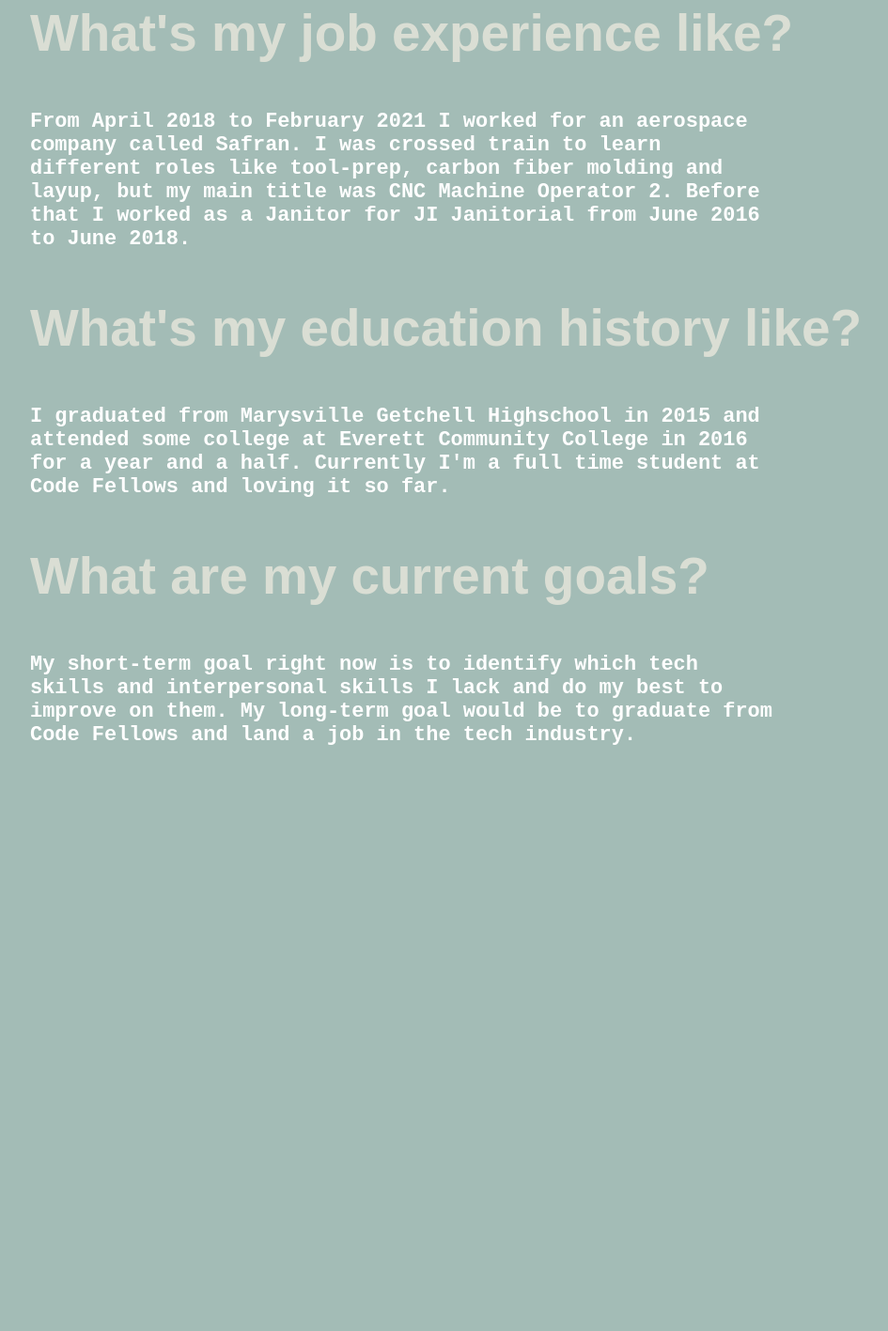
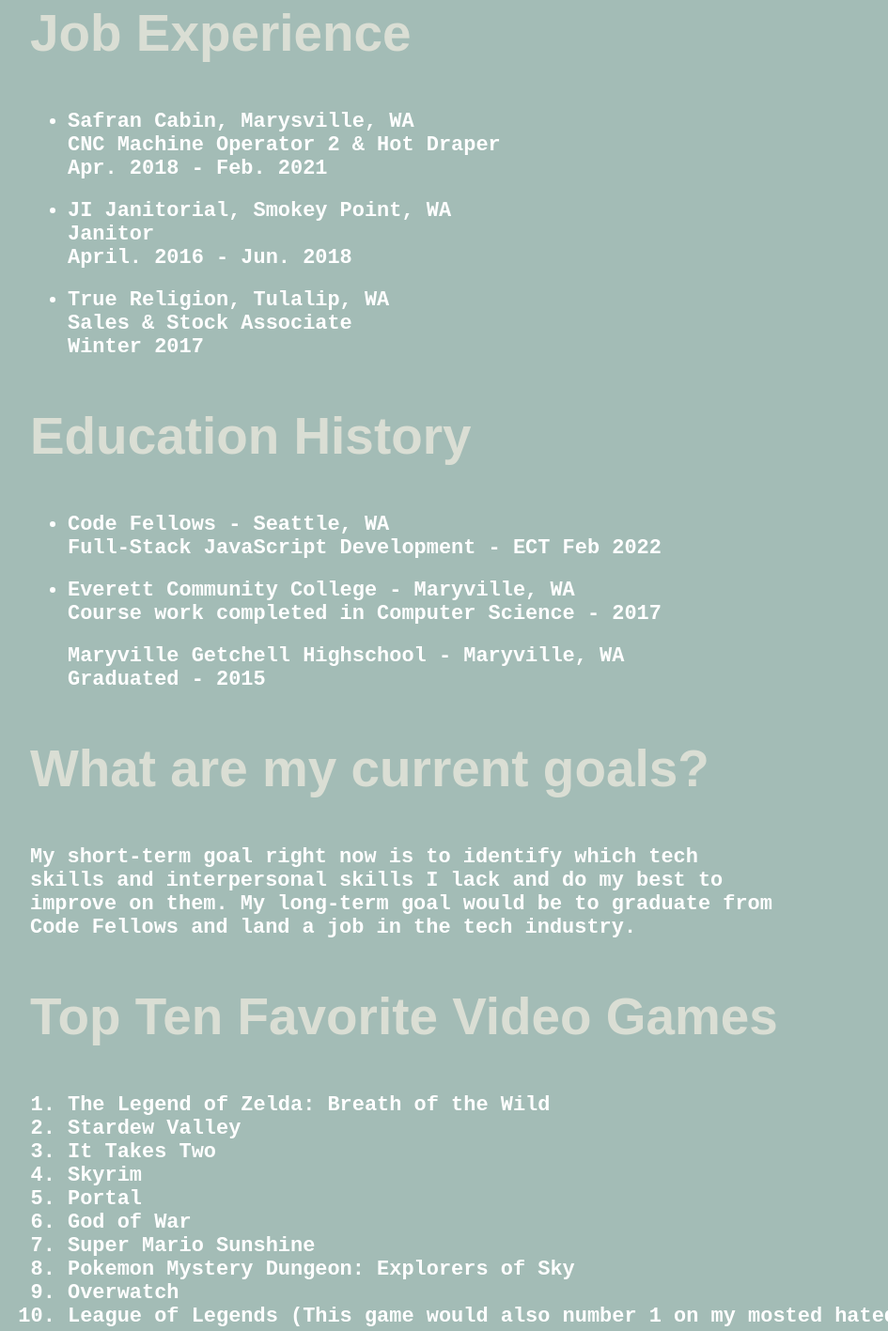
Before and after one commit to cianedanan/Lab-Class-03, a plain HTML site: page index.html in a window 1280 px wide. Shown: the part 966-2383 px from the top of the page at 94% size, without its empty margins (293-1238 px from the left). Before the commit the page ends 1811 px from the top, so only its background shows below. Drawn offline with Linux system fonts and the light colour scheme; a web font is replaced by a local one.

Commit message:
Formatted job experience and education history into un ordered lists and added a top ten favorite game list at the bottom of webpage.

```diff
--- a/index.html
+++ b/index.html
@@ -15,26 +15,63 @@
     <h2>Guessing Game.</h2>
   </header>
   <main>
-    <div>
-        <h3>A little bit about me.<h3>
-
-        <p>My full name is Cianenry Danan. I'm Filipino, but I was born in Yokosuka, Japan because my father was stationed there as a sailor. I moved to Marysville, WA in 2003 and have been living here ever since. I’m a huge nerd with a main intererst in video games, anime, fitness and food. Anything shellfish or sushi related is A tier and up on my tier list. I would eat my own weight in shrimp and crab if I were ever given the chance to. I’m not really that interested in fitness. I just wrote that because I go to the gym a couple days a week and ate a salad the other day. Giving piggy back rides to both my kids is also a workout, so I like to think I’m somewhat fit. Full Metal Alchemist: Brotherhood is my favorite anime of all time. After that in no particular order inlcudes One Punch Man, Parasyte, and Attack on Titan. My favorite game genres include puzzle platformers, competetive fps/mobas, survival games and rpgs. I will play literally anything with the right people though. <p>
-      </div>
 
     <div>
-        <h3>What's my job experience like?<h3>
-        <p>From April 2018 to February 2021 I worked for an aerospace company called Safran. I was crossed train to learn different roles like tool-prep, carbon fiber molding and layup, but my main title was CNC Machine Operator 2. Before that I worked as a Janitor for JI Janitorial from June 2016 to June 2018.</p>
-      </div>
+        <h3>A little bit about me.</h3>
+        <article>My full name is Cianenry Danan. I'm Filipino, but I was born in Yokosuka, Japan because my father was stationed there as a sailor. I moved to Marysville, WA in 2003 and have been living here ever since. I’m a huge nerd with a main intererst in video games, anime, fitness and food. Anything shellfish or sushi related is A tier and up on my tier list. I would eat my own weight in shrimp and crab if I were ever given the chance to. I’m not really that interested in fitness. I just wrote that because I go to the gym a couple days a week and ate a salad the other day. Giving piggy back rides to both my kids is also a workout, so I like to think I’m somewhat fit. Full Metal Alchemist: Brotherhood is my favorite anime of all time. After that in no particular order inlcudes One Punch Man, Parasyte, and Attack on Titan. My favorite game genres include puzzle platformers, competetive fps/mobas, survival games and rpgs. I will play literally anything with the right people though. </article>
+    </div>
 
     <div>
-        <h3>What's my education history like?<h3>
-        <p>I graduated from Marysville Getchell Highschool in 2015 and attended some college at Everett Community College in 2016 for a year and a half. Currently I'm a full time student at Code Fellows and loving it so far.</p>
-      </div>
+      <h3>Job Experience</h3>
+      <ul class="list">
+        <li>
+          <p>Safran Cabin, Marysville, WA<br>CNC Machine Operator 2 & Hot Draper<br>Apr. 2018 - Feb. 2021</p>
+        </li>
+        <li>
+          <p>JI Janitorial, Smokey Point, WA <br>Janitor<br>April. 2016 - Jun. 2018</p>
+        </li>
+        <li>
+          <p>True Religion, Tulalip, WA<br>Sales & Stock Associate<br>Winter 2017</p>
+        </li>
+      </ul>
+
+    </div>
 
     <div>
-        <h3>What are my current goals?<h3>
-        <p>My short-term goal right now is to identify which tech skills and interpersonal skills I lack and do my best to improve on them. My long-term goal would be to graduate from Code Fellows and land a job in the tech industry.</p>
-      </div>
+      <h3>Education History</h3>
+      <ul class="list">
+        <li>
+          <p>Code Fellows - Seattle, WA<br>Full-Stack JavaScript Development - ECT Feb 2022</p>
+        </li>
+        <li>
+          <p>Everett Community College - Maryville, WA<br>Course work completed in Computer Science - 2017</p>
+        </li>
+          <p>Maryville Getchell Highschool - Maryville, WA<br>Graduated - 2015</p>
+        </li>
+      </ul>
+    </div>
+
+    <div>
+      <h3>What are my current goals?</h3>
+      <article>My short-term goal right now is to identify which tech skills and interpersonal skills I lack and do my best to improve on them. My long-term goal would be to graduate from Code Fellows and land a job in the tech industry.</article>
+    </div>
+
+    <div>
+      <h3>Top Ten Favorite Video Games</h3>
+      <ol class="list">
+        <li>The Legend of Zelda: Breath of the Wild</li>
+        <li>Stardew Valley</li>
+        <li>It Takes Two</li>
+        <li>Skyrim</li>
+        <li>Portal</li>
+        <li>God of War</li>
+        <li>Super Mario Sunshine</li>
+        <li>Pokemon Mystery Dungeon: Explorers of Sky</li>
+        <li>Overwatch</li>
+        <li>League of Legends (This game would also number 1 on my mosted hated video games list.)</li>
+      </ol>
+    </div>
+
   </main>
 </body>
 </html>
--- a/script.js
+++ b/script.js
@@ -116,7 +116,6 @@
   }
 
   firstQ(), secondQ(), thirdQ(), fourthQ(), fifthQ();
-
   alert('Welcome ' + name + '!');
 
 }
--- a/style.css
+++ b/style.css
@@ -7,23 +7,27 @@
     background-color: #A3BCB6;
     font-size-adjust: 0.58
 }
+
 body{
     margin: 0;
     padding: 0;
     font-family: 'Helvetica';
     float: center;
 }
+
 main{
     width: 1500px;
     margin: 30px auto;
     min-height: 700px;
 }
+
 header{
     width: 1500px;
     margin: 30px auto;
     min-height: 300px;
 
 }
+
 h1, h2{
     font-family: facile;
     margin: 0px;
@@ -37,12 +41,14 @@
     margin-left: 325px;
     position: relative;
 }
+
 h3{
     color: #DADED4;
     font-size: 50px;
     font-family: arial;
     text-align: left;
 }
+
 p{
     color:#FFFFFF;
     margin-right: 400px;
@@ -52,3 +58,21 @@
     width: 800px;
 
 }
+
+article{
+    color:#FFFFFF;
+    margin-right: 400px;
+    font-family: 'Courier New', Courier, monospace;
+    font-size: 20px;
+    font-weight: bold;
+    position: relative;
+    width: 800px;
+
+}
+
+.list{
+    color:#FFFFFF;
+    font-size: 20px;
+    font-weight: bold;
+    font-family: 'Courier New', Courier, monospace;
+}
```
